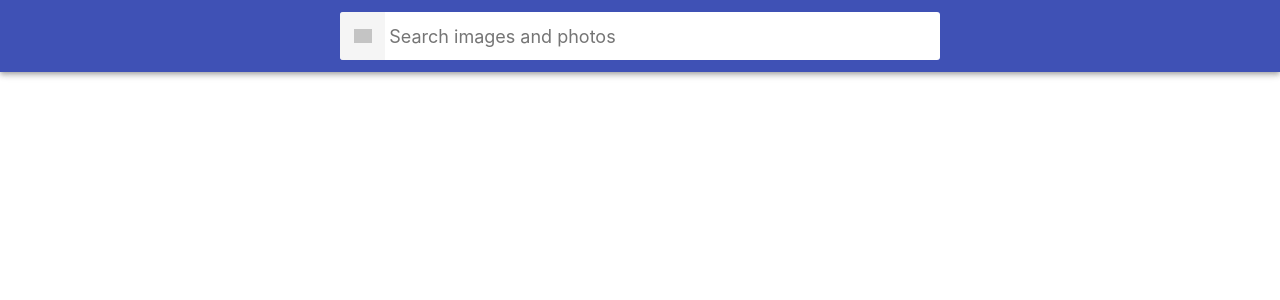
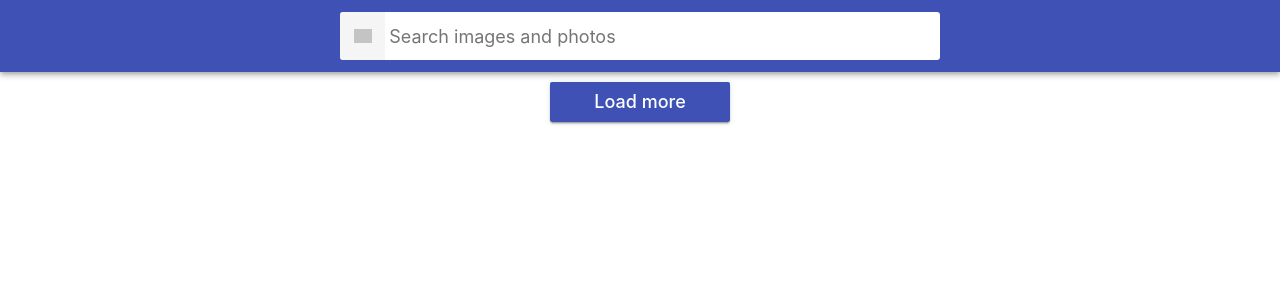
Before and after one commit to I-Dvorianska/goit-react-hw-03-image-finder, a React (Create React App) app: page / in a window 1280 px wide. Shown: the top 300 px of the page. Built offline with nearby package versions, Linux system fonts and the light colour scheme; grey boxes are pictures that could not be loaded.

Commit message:
render of pages

```diff
--- a/src/App.js
+++ b/src/App.js
@@ -2,6 +2,7 @@ import { Component } from "react";
 import Searchbar from "./Searchbar/Searchbar";
 import "./App.css";
 import ImageGallery from "./ImageGallery/ImageGallery";
+import Button from "./Button/Button";
 import fetchImages from "utils/fetchApi";
 
 class App extends Component {
@@ -15,12 +16,26 @@ class App extends Component {
     const { page, searchText } = this.state;
 
     if (prevState.searchText !== searchText) {
+      this.resetPage();
       fetchImages(searchText, page).then((res) => {
         const imagesData = res.hits;
         this.setState({ images: imagesData });
       });
     }
+
+    if (prevState.page !== page) {
+      fetchImages(searchText, page).then((res) => {
+        const imagesData = res.hits;
+        this.setState({
+          images: [...this.state.images, ...imagesData],
+        });
+      });
+    }
   }
+
+  resetPage = () => {
+    this.setState({ page: 1 });
+  };
 
   getSearchFieldText = (text) => {
     this.setState({
@@ -28,14 +43,19 @@ class App extends Component {
     });
   };
 
+  changePageNumber = (page) => {
+    this.setState({ page });
+  };
+
   render() {
-    const { getSearchFieldText } = this;
-    const { images } = this.state;
+    const { getSearchFieldText, changePageNumber } = this;
+    const { images, page } = this.state;
 
     return (
       <>
         <Searchbar onSubmit={getSearchFieldText} />
         {images.length > 0 && <ImageGallery images={images} />}
+        <Button page={page} onLoad={changePageNumber} />
       </>
     );
   }
--- a/src/Button/Button.css
+++ b/src/Button/Button.css
@@ -1,10 +1,13 @@
 .Button {
   padding: 8px 16px;
+  margin-left: auto;
+  margin-right: auto;
+  margin-top: 10px;
   border-radius: 2px;
   background-color: #3f51b5;
   transition: all 250ms cubic-bezier(0.4, 0, 0.2, 1);
   text-align: center;
-  display: inline-block;
+  display: block;
   color: #fff;
   border: 0;
   text-decoration: none;
--- a/src/Button/Button.jsx
+++ b/src/Button/Button.jsx
@@ -1 +1,19 @@
+import { Component } from 'react';
 import './Button.css';
+
+class Button extends Component {
+
+    onBtnClick = (page, onLoad) => {
+
+    const newPage = this.props.page + 1;
+    this.props.onLoad(newPage)
+    }
+
+    render() {
+        const { onBtnClick } = this;
+
+        return <button type="button" className="Button" onClick={ onBtnClick}>Load more</button>
+    }
+}
+
+export default Button;
--- a/src/ImageGallery/ImageGallery.jsx
+++ b/src/ImageGallery/ImageGallery.jsx
@@ -2,7 +2,7 @@ import './ImageGallery.css';
 import ImageGalleryItem from 'ImageGalleryItem/ImageGalleryItem';
 
 const ImageGallery = ({ images }) => {
-    console.log(images)
+
     return <ul className="ImageGallery">
         {images.map(image =>
             <ImageGalleryItem
--- a/src/Searchbar/Searchbar.jsx
+++ b/src/Searchbar/Searchbar.jsx
@@ -1,5 +1,5 @@
 import { Component } from "react";
-import "./Searchbar.css";
+import './Searchbar.css';
 
 class Searchbar extends Component {
   state = {
```
